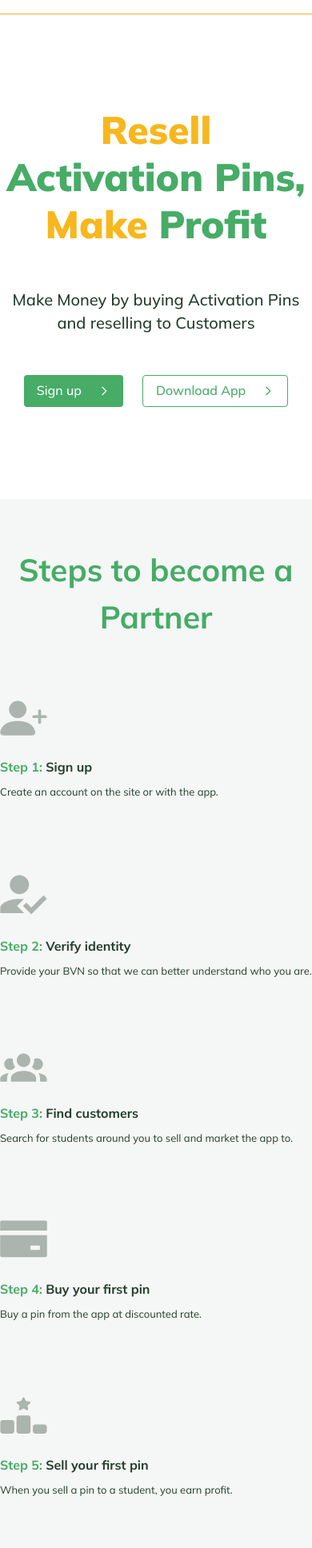
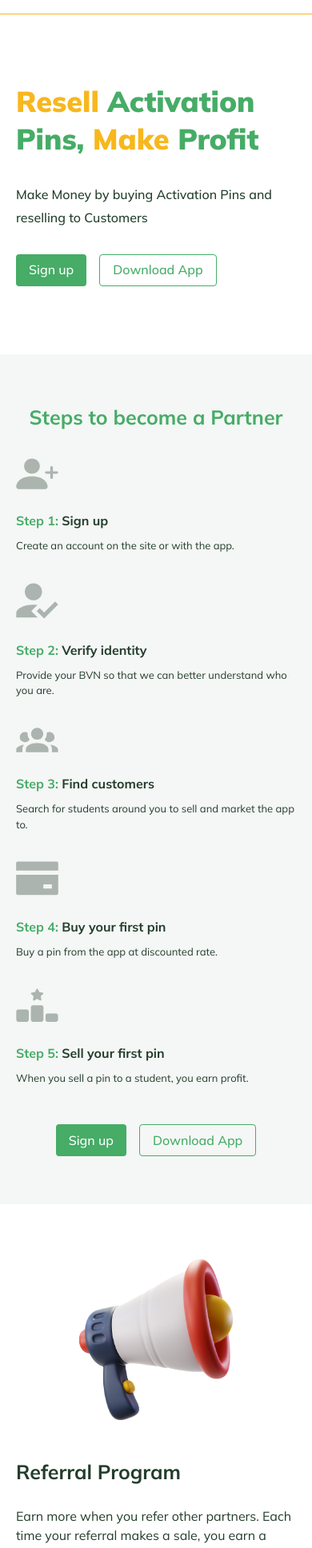
Before and after one commit to kinglighthill/scholarly-website, a Next.js app: page /partners in a window 390 px wide. Shown: the part 47-1983 px from the top of the page at 80% size. Built offline with nearby package versions, Linux system fonts and the light colour scheme.

Commit message:
Add responsive styles for partners page

```diff
--- a/pages/partners/index.tsx
+++ b/pages/partners/index.tsx
@@ -13,9 +13,11 @@ import find_customers from "../../public/find_customers.svg";
 import buy_pin from "../../public/buy_pin.svg";
 import sell_pin from "../../public/sell_pin.svg";
 import megaphone from "../../public/megaphone.png";
+import megaphone2 from "../../public/megaphone2.png";
 import yellow_pattern from "../../public/yellow_pattern.svg";
 import Footer from "../../components/reusables/Footer";
 import AliceCarousel from 'react-alice-carousel';
+import 'react-alice-carousel/lib/alice-carousel.css';
 import useCarousel, { Breakpoints } from '../../hooks/useCarousel';
 import Testimonial from '../../components/reusables/Testimonial';
 import { testimonials } from '../../data';
@@ -35,6 +37,9 @@ const items = testimonials.map(testimonial => (
 ));
 
 const responsive: Breakpoints = {
+  0: {
+    items: 1
+  },
   1024: {
     items: 2
   }
@@ -53,24 +58,24 @@ const Partners: NextPage = () => {
       <Box as="main">
         {/* Banner Section */}
         <Box as="section" className={classes.top_banner}>
-          <VStack spacing='51px' margin='auto' maxW='530px'>
-            <Text fontWeight='black' fontSize='5xl' textAlign='center' lineHeight='59px'>
+          <VStack spacing={[8, '51px']} margin='auto' maxW='530px' align={['start', 'center']}>
+            <Text fontWeight='black' fontSize={['4xl', '5xl']} textAlign={['left', 'center']} lineHeight={['47px', '59px']}>
               <Text as='span' color='brand.yellow'>Resell </Text>
               <Text as='span' color='brand.lime.500'>Activation Pins, </Text>
               <Text as='span' color='brand.yellow'>Make </Text>
               <Text as='span' color='brand.lime.500'>Profit</Text>
             </Text>
-            <Text fontSize={20} maxW='470px' color='brand.lime.700' textAlign='center' lineHeight='28.5px' fontWeight={450}>
+            <Text fontSize={[16, 20]} maxW='470px' color='brand.lime.700' textAlign={['left', 'center']} lineHeight='28.5px' fontWeight={450}>
               Make Money by buying Activation Pins and reselling to Customers
             </Text>
-            <HStack spacing={6}>
+            <HStack spacing={[4, 6]}>
               <Button type="button" variant='solid'>
                 Sign up
-                <Icon as={ChevronRightIcon} ml={5} />
+                <Icon as={ChevronRightIcon} ml={5} display={['none', 'initial']} />
               </Button>
               <Button type="button" variant='outline'>
                 Download App
-                <Icon as={ChevronRightIcon} ml={5} />
+                <Icon as={ChevronRightIcon} ml={5} display={['none', 'initial']} />
               </Button>
             </HStack>
           </VStack>
@@ -78,34 +83,37 @@ const Partners: NextPage = () => {
 
         {/* Steps to Become a Partner */}
         <Box as="section" bgColor='brand.nearWhite' className={classes.steps}>
-          <Text as='h2' fontSize={39} fontWeight='bold' color='brand.lime.500' mb='75px' textAlign='center'>Steps to become a Partner</Text>
-          <VStack spacing='93px' mb='75px'>
+          <Text as='h2' fontSize={[25, 39]} fontWeight='bold' color='brand.lime.500' mb={[8, '75px']} textAlign='center'>Steps to become a Partner</Text>
+          <VStack spacing={[9, '93px']} mb={[12, '75px']}>
             {steps.map(step => (
               <Step key={step.index} index={step.index} title={step.title} description={step.description}
                 icon={step.icon} direction={step.index%2 !== 0 ? 'forward' : 'reverse'}
               />
             ))}
           </VStack>
-          <HStack spacing={6} justify='center'>
+          <HStack spacing={[4, 6]} justify='center'>
             <Button type="button" variant='solid'>
               Sign up
-              <Icon as={ChevronRightIcon} ml={5} />
+              <Icon as={ChevronRightIcon} ml={5} display={['none', 'initial']} />
             </Button>
             <Button type="button" variant='outline'>
               Download App
-              <Icon as={ChevronRightIcon} ml={5} />
+              <Icon as={ChevronRightIcon} ml={5} display={['none', 'initial']} />
             </Button>
           </HStack>
         </Box>
 
         {/* Referral Section */}
         <Box as="section" className={classes.referral}>
-          <Flex align='center'>
-            <Box flexBasis='51%'>
+          <Flex align='center' wrap={['wrap', 'nowrap']} justify={[]}>
+            <Box flexBasis='49%' display={['none', 'initial']}>
               <Image src={megaphone} alt='A megaphone' />
             </Box>
+            <Box flexBasis='100%' mb={10} display={['initial', 'none']} textAlign='center' className={classes.megaphone_mobile} >
+              <Image src={megaphone2} alt='A megaphone' />
+            </Box>
             <Spacer />
-            <VStack flexBasis='35%' align='start' spacing={6}>
+            <VStack flexBasis={['100%', '49%', '40%', '35%']} align='start' spacing={6}>
               <Text color='brand.lime.700' fontSize={25} fontWeight='bold'>Referral Program</Text>
               <Text color='brand.lime.700'>Earn more when you refer other partners. Each time your referral makes a sale, you earn a commission.</Text>
               <VStack w='full' align='start' spacing={0} pos='relative'>
@@ -113,7 +121,7 @@ const Partners: NextPage = () => {
                   See Details
                   <Icon as={ChevronRightIcon} ml={5} />
                 </Button>
-                <Box pos='absolute' right={0} top={41}>
+                <Box pos='absolute' right={0} top={41} display={{base: 'none', md: 'initial'}}>
                   <Image src={yellow_pattern} alt='' />
                 </Box>
               </VStack>
@@ -121,20 +129,20 @@ const Partners: NextPage = () => {
           </Flex>
         </Box>
 
-         {/* Testimonials Section */}
-         <Box as='section' bgColor='brand.nearWhite' py="93px">
-          <Text mb={12} textAlign='center' color='brand.lime.700' fontSize={39} fontWeight='medium'>
+        {/* Testimonials Section */}
+        <Box as='section' bgColor='brand.nearWhite' py="93px">
+          <Text mb={{base: '60px', md: 12}} textAlign='center' color='brand.lime.700' fontSize={[25, 39]} fontWeight='medium'>
             Our 5 Star Agents
           </Text>
           <Box pos='relative' className={classes.carousel}>
-            <Box bgColor='#B2BBB6' px={2} pt={1.5} pb={0.5} borderRadius='20px' display='inline-block' cursor='pointer'
-              pos='absolute' top='40%' left='8%' onClick={() => handleNavigation('prev')}
+            <Box bgColor='#B2BBB6' px={2} pt={1.5} pb={0.5} borderRadius='20px' display='inline-block' cursor='pointer' zIndex={1}
+              pos='absolute' top={{base: -12, md: '40%'}} left={{base: '4%', md: '12%', lg: '4%', xl: '8%'}} onClick={() => handleNavigation('prev')}
             >
               <Icon as={ChevronLeftIcon} color='white' />
             </Box>
             <AliceCarousel items={items} mouseTracking responsive={responsive} ref={carousel} disableButtonsControls disableDotsControls />
-            <Box bgColor='#B2BBB6' px={2} pt={1.5} pb={0.5} borderRadius='20px' display='inline-block' cursor='pointer'
-              pos='absolute' top='40%' right='9%' onClick={() => handleNavigation('next')}
+            <Box bgColor='#B2BBB6' px={2} pt={1.5} pb={0.5} borderRadius='20px' display='inline-block' cursor='pointer' zIndex={1}
+              pos='absolute' top={{base: -12, md: '40%'}} right={{base: '4%', md: '12%', lg: '4%', xl: '9%'}} onClick={() => handleNavigation('next')}
             >
               <Icon as={ChevronRightIcon} color='white' />
             </Box>
--- a/styles/Partners.module.css
+++ b/styles/Partners.module.css
@@ -1,15 +1,61 @@
+/* Top banner section */
 .top_banner {
-  padding: 115px 0;
+  padding: 85px 20px;
 }
 
+/* Steps Component styles */
 .steps {
-  padding: 60px 0;
+  padding: 60px 20px;
+}
+/* End of styles */
+
+/* Referral section */
+.referral {
+  padding: 68px 20px 88px;
 }
 
-.referral {
-  padding: 0px 120px 10px 65px;
+.megaphone_mobile > span {
+  max-width: 55% !important;
 }
 
+/* Testimonials section */
 .carousel > div:nth-child(2) {
-  max-width: 70%;
+  max-width: 85%;
 }
+
+@media screen and (min-width: 480px) {
+  /* Top banner section */
+  .top_banner {
+    padding: 115px 20px;
+  }
+
+  /* Referral section */
+  .referral {
+    padding: 50px 30px;
+  }
+}
+
+@media screen and (min-width: 768px) {
+  /* Steps Component styles */
+  .steps {
+    padding: 60px 35px;
+  }
+}
+
+@media screen and (min-width: 992px) {
+  .referral {
+    padding: 10px 120px 20px 65px;
+  }
+}
+
+@media screen and (min-width: 1150px) {
+  .carousel > div:nth-child(2) {
+    max-width: 75%;
+  }
+}
+
+@media screen and (min-width: 1280px) {
+  .carousel > div:nth-child(2) {
+    max-width: 70%;
+  }
+}
```
